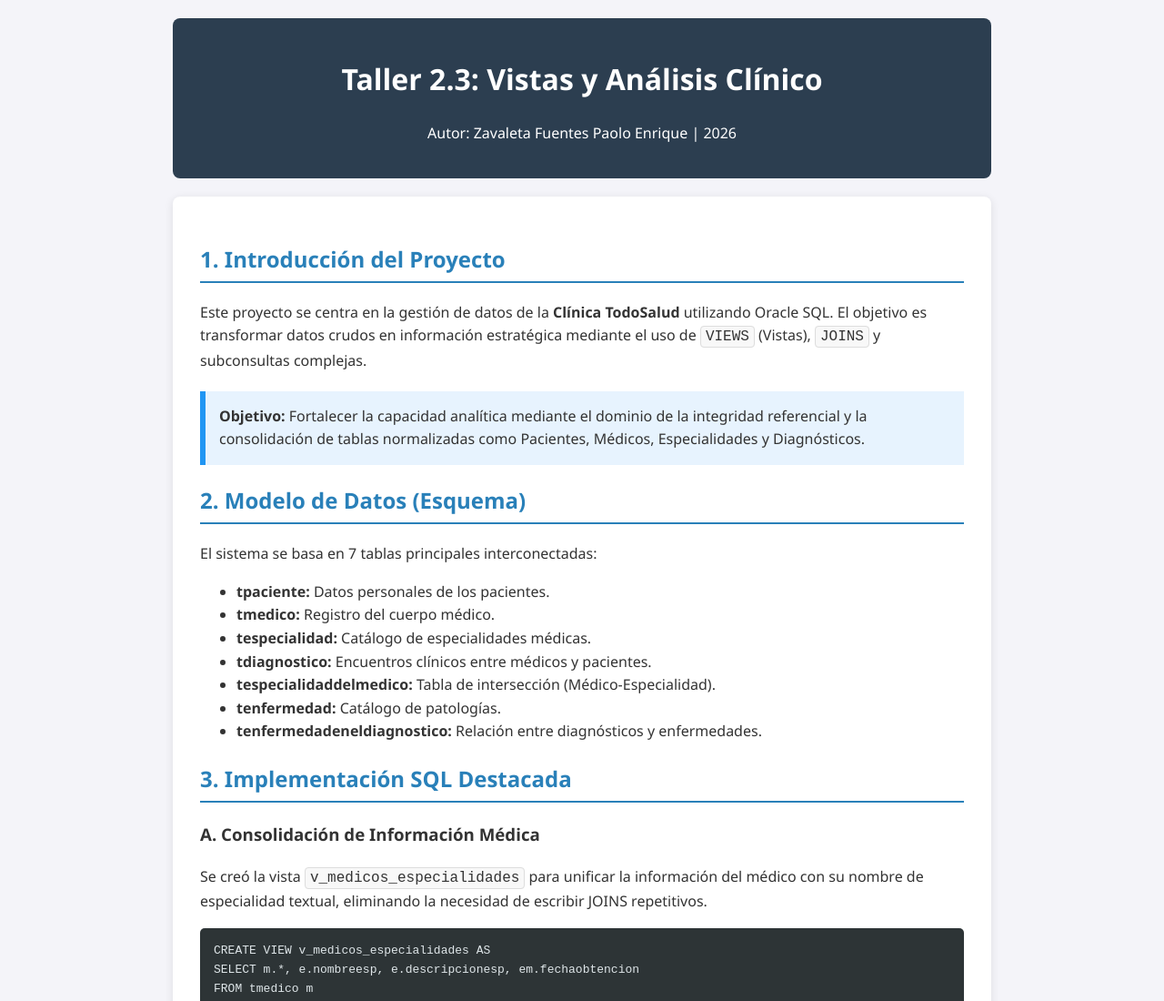
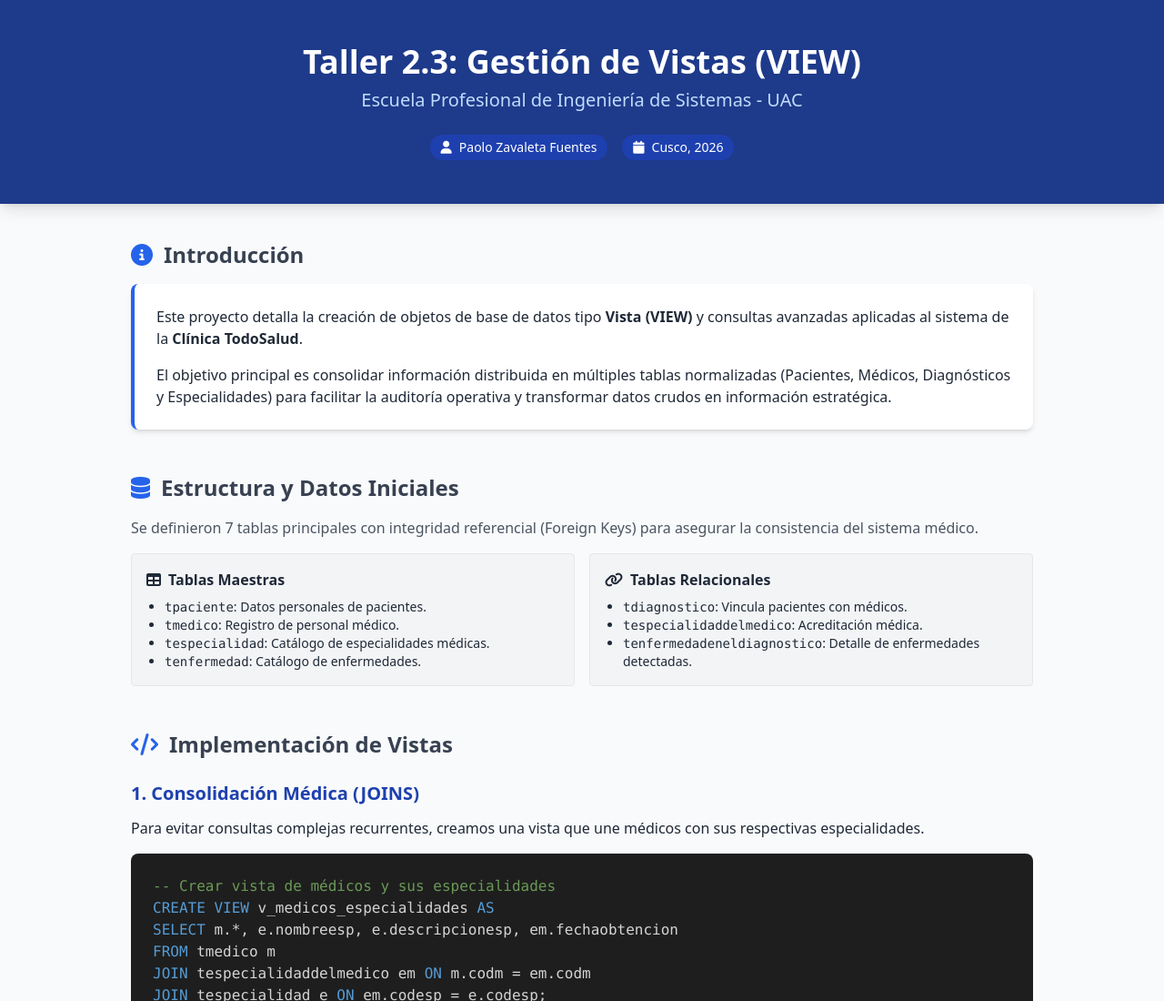
Before and after one commit to Enrique-024100691i/Codigo-clases, a plain HTML site: page Taller 2.3. Vistas/index.html in a window 1280 px wide. Shown: the top 1100 px of the page at 91% size. Drawn offline with nearby package versions, Linux system fonts and the light colour scheme.

Commit message:
Update index.html for Taller 2.3 with new styles

```diff
--- a/Taller 2.3. Vistas/index.html
+++ b/Taller 2.3. Vistas/index.html
@@ -3,95 +3,154 @@
 <head>
     <meta charset="UTF-8">
     <meta name="viewport" content="width=device-width, initial-scale=1.0">
-    <title>Taller de Vistas y Consultas SQL - Clínica TodoSalud</title>
+    <title>Taller 2.3: Vistas y Consultas Avanzadas - Clínica TodoSalud</title>
+    <script src="https://cdn.tailwindcss.com"></script>
+    <link rel="stylesheet" href="https://cdnjs.cloudflare.com/ajax/libs/font-awesome/6.4.0/css/all.min.css">
     <style>
-        body { font-family: 'Segoe UI', Tahoma, Geneva, Verdana, sans-serif; line-height: 1.6; color: #333; max-width: 900px; margin: 0 auto; padding: 20px; background-color: #f4f4f9; }
-        header { background: #2c3e50; color: #fff; padding: 20px; text-align: center; border-radius: 8px; }
-        .container { background: #fff; padding: 30px; margin-top: 20px; border-radius: 8px; box-shadow: 0 2px 10px rgba(0,0,0,0.1); }
-        h2 { color: #2980b9; border-bottom: 2px solid #2980b9; padding-bottom: 5px; }
-        code { background: #f8f8f8; border: 1px solid #ddd; padding: 2px 5px; border-radius: 4px; font-family: 'Courier New', Courier, monospace; }
-        pre { background: #2d3436; color: #dfe6e9; padding: 15px; overflow-x: auto; border-radius: 5px; }
-        .info-box { background: #e7f3fe; border-left: 6px solid #2196F3; margin: 20px 0; padding: 15px; }
-        table { width: 100%; border-collapse: collapse; margin: 20px 0; }
-        th, td { border: 1px solid #ddd; padding: 12px; text-align: left; }
-        th { background-color: #2980b9; color: white; }
+        pre {
+            background-color: #1e1e1e;
+            color: #d4d4d4;
+            padding: 1.5rem;
+            border-radius: 0.5rem;
+            overflow-x: auto;
+            font-family: 'Fira Code', monospace;
+            font-size: 0.9rem;
+        }
+        .sql-keyword { color: #569cd6; }
+        .sql-table { color: #4ec9b0; }
+        .sql-string { color: #ce9178; }
+        .sql-comment { color: #6a9955; }
     </style>
 </head>
-<body>
+<body class="bg-gray-50 text-gray-800 font-sans leading-normal">
 
-<header>
-    <h1>Taller 2.3: Vistas y Análisis Clínico</h1>
-    <p>Autor: Zavaleta Fuentes Paolo Enrique | 2026</p>
-</header>
+    <!-- Header / Hero Section -->
+    <header class="bg-blue-900 text-white py-12 shadow-lg">
+        <div class="container mx-auto px-4 text-center">
+            <h1 class="text-4xl font-bold mb-2">Taller 2.3: Gestión de Vistas (VIEW)</h1>
+            <p class="text-xl text-blue-200">Escuela Profesional de Ingeniería de Sistemas - UAC</p>
+            <div class="mt-6 flex justify-center space-x-4 text-sm">
+                <span class="bg-blue-800 px-3 py-1 rounded-full"><i class="fas fa-user mr-2"></i>Paolo Zavaleta Fuentes</span>
+                <span class="bg-blue-800 px-3 py-1 rounded-full"><i class="fas fa-calendar mr-2"></i>Cusco, 2026</span>
+            </div>
+        </div>
+    </header>
 
-<div class="container">
-    <h2>1. Introducción del Proyecto</h2>
-    <p>Este proyecto se centra en la gestión de datos de la <strong>Clínica TodoSalud</strong> utilizando Oracle SQL. El objetivo es transformar datos crudos en información estratégica mediante el uso de <code>VIEWS</code> (Vistas), <code>JOINS</code> y subconsultas complejas.</p>
+    <main class="container mx-auto px-4 py-10 max-w-5xl">
 
-    <div class="info-box">
-        <strong>Objetivo:</strong> Fortalecer la capacidad analítica mediante el dominio de la integridad referencial y la consolidación de tablas normalizadas como Pacientes, Médicos, Especialidades y Diagnósticos.
-    </div>
+        <!-- Introducción -->
+        <section class="mb-12">
+            <div class="flex items-center mb-4">
+                <i class="fas fa-info-circle text-blue-600 text-2xl mr-3"></i>
+                <h2 class="text-2xl font-bold text-gray-700">Introducción</h2>
+            </div>
+            <div class="bg-white p-6 rounded-lg shadow-md border-l-4 border-blue-600">
+                <p class="mb-4">
+                    Este proyecto detalla la creación de objetos de base de datos tipo <strong>Vista (VIEW)</strong> y consultas avanzadas aplicadas al sistema de la <strong>Clínica TodoSalud</strong>.
+                </p>
+                <p>
+                    El objetivo principal es consolidar información distribuida en múltiples tablas normalizadas (Pacientes, Médicos, Diagnósticos y Especialidades) para facilitar la auditoría operativa y transformar datos crudos en información estratégica.
+                </p>
+            </div>
+        </section>
 
-    <h2>2. Modelo de Datos (Esquema)</h2>
-    <p>El sistema se basa en 7 tablas principales interconectadas:</p>
-    <ul>
-        <li><strong>tpaciente:</strong> Datos personales de los pacientes.</li>
-        <li><strong>tmedico:</strong> Registro del cuerpo médico.</li>
-        <li><strong>tespecialidad:</strong> Catálogo de especialidades médicas.</li>
-        <li><strong>tdiagnostico:</strong> Encuentros clínicos entre médicos y pacientes.</li>
-        <li><strong>tespecialidaddelmedico:</strong> Tabla de intersección (Médico-Especialidad).</li>
-        <li><strong>tenfermedad:</strong> Catálogo de patologías.</li>
-        <li><strong>tenfermedadeneldiagnostico:</strong> Relación entre diagnósticos y enfermedades.</li>
-    </ul>
+        <!-- Modelo de Datos -->
+        <section class="mb-12">
+            <div class="flex items-center mb-4">
+                <i class="fas fa-database text-blue-600 text-2xl mr-3"></i>
+                <h2 class="text-2xl font-bold text-gray-700">Estructura y Datos Iniciales</h2>
+            </div>
+            <p class="mb-4 text-gray-600">Se definieron 7 tablas principales con integridad referencial (Foreign Keys) para asegurar la consistencia del sistema médico.</p>
 
-    <h2>3. Implementación SQL Destacada</h2>
+            <div class="grid md:grid-cols-2 gap-4 mb-6">
+                <div class="bg-gray-100 p-4 rounded border">
+                    <h3 class="font-bold mb-2"><i class="fas fa-table mr-2"></i>Tablas Maestras</h3>
+                    <ul class="list-disc ml-5 text-sm">
+                        <li><code>tpaciente</code>: Datos personales de pacientes.</li>
+                        <li><code>tmedico</code>: Registro de personal médico.</li>
+                        <li><code>tespecialidad</code>: Catálogo de especialidades médicas.</li>
+                        <li><code>tenfermedad</code>: Catálogo de enfermedades.</li>
+                    </ul>
+                </div>
+                <div class="bg-gray-100 p-4 rounded border">
+                    <h3 class="font-bold mb-2"><i class="fas fa-link mr-2"></i>Tablas Relacionales</h3>
+                    <ul class="list-disc ml-5 text-sm">
+                        <li><code>tdiagnostico</code>: Vincula pacientes con médicos.</li>
+                        <li><code>tespecialidaddelmedico</code>: Acreditación médica.</li>
+                        <li><code>tenfermedadeneldiagnostico</code>: Detalle de enfermedades detectadas.</li>
+                    </ul>
+                </div>
+            </div>
+        </section>
 
-    <h3>A. Consolidación de Información Médica</h3>
-    <p>Se creó la vista <code>v_medicos_especialidades</code> para unificar la información del médico con su nombre de especialidad textual, eliminando la necesidad de escribir JOINS repetitivos.</p>
-    <pre>
-CREATE VIEW v_medicos_especialidades AS
-SELECT m.*, e.nombreesp, e.descripcionesp, em.fechaobtencion
-FROM tmedico m
-JOIN tespecialidaddelmedico em ON m.codm = em.codm
-JOIN tespecialidad e ON em.codesp = e.codesp;</pre>
+        <!-- Desarrollo SQL -->
+        <section class="mb-12">
+            <div class="flex items-center mb-6">
+                <i class="fas fa-code text-blue-600 text-2xl mr-3"></i>
+                <h2 class="text-2xl font-bold text-gray-700">Implementación de Vistas</h2>
+            </div>
 
-    <h3>B. Identificación de Brechas (Registros Huérfanos)</h3>
-    <p>Una funcionalidad crítica es detectar qué enfermedades no se han diagnosticado aún o qué especialidades no tienen médicos asignados. Esto se logra con operadores <code>NOT IN</code>:</p>
-    <pre>
-CREATE OR REPLACE VIEW v_especialidades_sin_medico AS
-SELECT * FROM tespecialidad
-WHERE codesp NOT IN (SELECT codesp FROM tespecialidaddelmedico);</pre>
+            <!-- Paso 1: Médicos y Especialidades -->
+            <div class="mb-8">
+                <h3 class="text-xl font-semibold mb-3 text-blue-800">1. Consolidación Médica (JOINS)</h3>
+                <p class="mb-4">Para evitar consultas complejas recurrentes, creamos una vista que une médicos con sus respectivas especialidades.</p>
+                <pre><code><span class="sql-comment">-- Crear vista de médicos y sus especialidades</span>
+<span class="sql-keyword">CREATE VIEW</span> v_medicos_especialidades <span class="sql-keyword">AS</span>
+<span class="sql-keyword">SELECT</span> m.*, e.nombreesp, e.descripcionesp, em.fechaobtencion
+<span class="sql-keyword">FROM</span> tmedico m
+<span class="sql-keyword">JOIN</span> tespecialidaddelmedico em <span class="sql-keyword">ON</span> m.codm = em.codm
+<span class="sql-keyword">JOIN</span> tespecialidad e <span class="sql-keyword">ON</span> em.codesp = e.codesp;</code></pre>
+            </div>
 
-    <h3>C. Auditoría de Calidad</h3>
-    <p>La vista <code>v_pacientes_sin_enfermedad</code> identifica errores de registro donde existe un diagnóstico pero no se vinculó formalmente a una enfermedad, permitiendo corregir omisiones administrativas.</p>
+            <!-- Paso 2: Agregaciones -->
+            <div class="mb-8">
+                <h3 class="text-xl font-semibold mb-3 text-blue-800">2. Análisis de Alta Especialización</h3>
+                <p class="mb-4">Utilizando la cláusula <code>HAVING</code> sobre la vista anterior para identificar médicos con 2 o más especialidades.</p>
+                <pre><code><span class="sql-keyword">SELECT</span> nombresm, paternom, maternom, <span class="sql-keyword">COUNT</span>(*) <span class="sql-keyword">AS</span> cantidad
+<span class="sql-keyword">FROM</span> v_medicos_especialidades
+<span class="sql-keyword">GROUP BY</span> nombresm, paternom, maternom
+<span class="sql-keyword">HAVING COUNT</span>(*) >= 2;</code></pre>
+            </div>
 
-    <h2>4. Análisis de Resultados</h2>
-    <table>
-        <tr>
-            <th>Consulta</th>
-            <th>Propósito</th>
-            <th>Métrica de Valor</th>
-        </tr>
-        <tr>
-            <td>Count & Group By</td>
-            <td>Contar especialidades por médico.</td>
-            <td>Productividad médica.</td>
-        </tr>
-        <tr>
-            <td>Having >= 2</td>
-            <td>Médicos con alta especialización.</td>
-            <td>Nivel de experticia clínica.</td>
-        </tr>
-        <tr>
-            <td>Exclusión</td>
-            <td>Especialidades sin cobertura.</td>
-            <td>Planificación de contrataciones.</td>
-        </tr>
-    </table>
+            <!-- Paso 3: Identificación de Brechas -->
+            <div class="mb-8">
+                <h3 class="text-xl font-semibold mb-3 text-blue-800">3. Detección de Brechas y Registros Huérfanos</h3>
+                <p class="mb-4">Mediante subconsultas de exclusión (<code>NOT IN</code>), identificamos especialidades sin cobertura y enfermedades no detectadas aún.</p>
+                <pre><code><span class="sql-comment">-- Especialidades sin médico asociado</span>
+<span class="sql-keyword">CREATE OR REPLACE VIEW</span> v_especialidades_sin_medico <span class="sql-keyword">AS</span>
+<span class="sql-keyword">SELECT</span> * <span class="sql-keyword">FROM</span> tespecialidad
+<span class="sql-keyword">WHERE</span> codesp <span class="sql-keyword">NOT IN</span> (<span class="sql-keyword">SELECT</span> codesp <span class="sql-keyword">FROM</span> tespecialidaddelmedico);</code></pre>
+            </div>
+        </section>
 
-    <h2>5. Conclusiones</h2>
-    <p>Según el informe detallado en el PDF, la implementación de estas vistas permite a la <strong>Clínica TodoSalud</strong> realizar auditorías operativas eficientes. Como futuros ingenieros, el dominio de estos objetos en <em>Oracle SQL Developer</em> nos permite diseñar soluciones que mejoren la toma de decisiones basada en datos precisos.</p>
-</div>
+        <!-- Conclusiones -->
+        <section class="mb-12 bg-blue-50 p-8 rounded-xl border border-blue-100">
+            <h2 class="text-2xl font-bold mb-4 text-blue-900">Conclusiones</h2>
+            <ul class="space-y-4">
+                <li class="flex items-start">
+                    <i class="fas fa-check-circle text-green-500 mt-1 mr-3"></i>
+                    <span>La implementación de <strong>Vistas</strong> optimiza el rendimiento del equipo de desarrollo al simplificar el acceso a datos complejos.</span>
+                </li>
+                <li class="flex items-start">
+                    <i class="fas fa-check-circle text-green-500 mt-1 mr-3"></i>
+                    <span>El uso de <code>NOT IN</code> permite realizar auditorías de calidad de datos, detectando diagnósticos incompletos o falta de cobertura médica.</span>
+                </li>
+                <li class="flex items-start">
+                    <i class="fas fa-check-circle text-green-500 mt-1 mr-3"></i>
+                    <span>Estas herramientas transforman una base de datos operativa en un activo estratégico para la toma de decisiones en salud.</span>
+                </li>
+            </ul>
+        </section>
+
+        <!-- Footer / Links -->
+        <footer class="text-center text-gray-500 text-sm border-t pt-8">
+            <p class="mb-4">Desarrollado para la asignatura de Modelado de Bases de Datos.</p>
+            <div class="flex justify-center space-x-6">
+                <a href="#" class="hover:text-blue-600 transition-colors"><i class="fab fa-github mr-1"></i> Repositorio</a>
+                <a href="#" class="hover:text-blue-600 transition-colors"><i class="fas fa-file-pdf mr-1"></i> Descargar PDF</a>
+            </div>
+        </footer>
+    </main>
 
 </body>
 </html>
```
